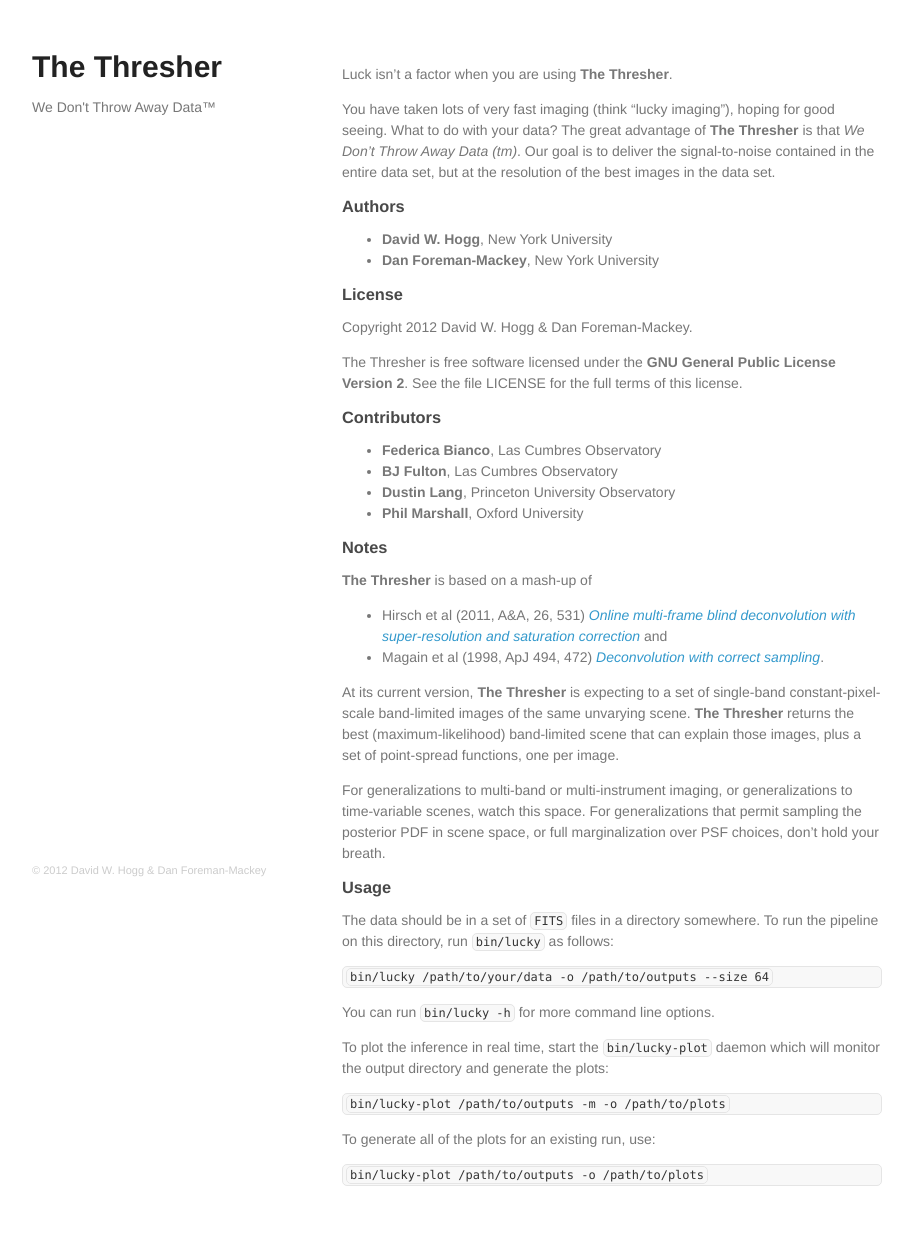
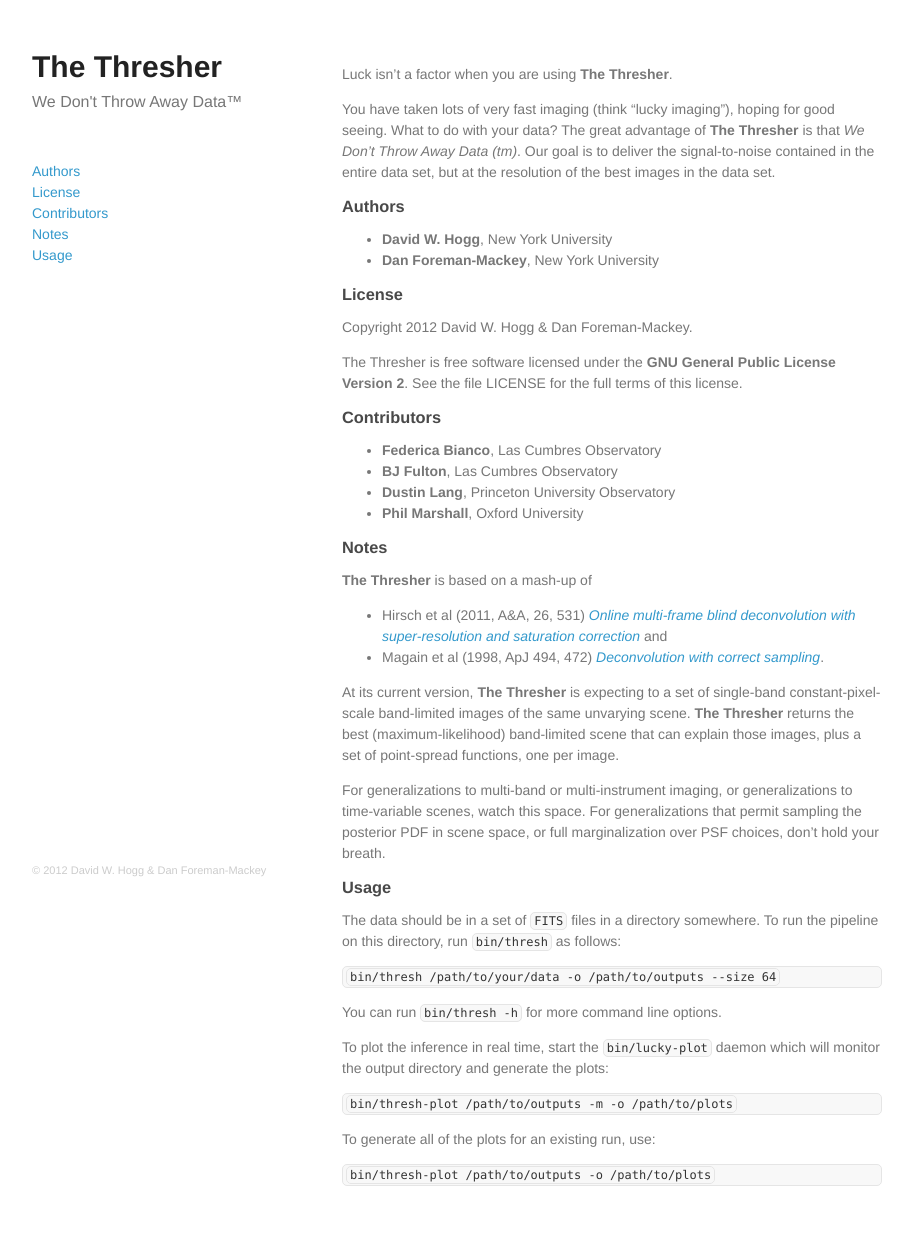
Before and after one commit to davidwhogg/TheThresher, a Jekyll site: the page built from index.md, in a window 1280 px wide. Shown: the whole page, without its empty margins (183-1096 px from the left). Built offline with Jekyll 4.4.1, drawn with Linux system fonts in a browser that asks for light colours.

Commit message:
updating bin name in the usage section

````diff
--- a/_layouts/default.html
+++ b/_layouts/default.html
@@ -15,7 +15,12 @@
     <div class="container">
         <header>
             <h1>The Thresher</h1>
-            <p>We Don't Throw Away Data&trade;</p>
+            <h2>We Don't Throw Away Data&trade;</h2>
+            <ul class="sidelinks">
+                {% for sect in page.sections %}
+                <li><a href="#{{ sect | downcase | replace: ' ', '-' }}">{{ sect }}</a></li>
+                {% endfor %}
+            </ul>
         </header>
 
         <section>
--- a/assets/thresher.css
+++ b/assets/thresher.css
@@ -8,7 +8,7 @@ body {
 
 h1, h2, h3, h4, h5, h6 {
     color: #222;
-    margin: 0;
+    margin: 0 0 10px;
     padding: 0;
 }
 
@@ -19,6 +19,12 @@ h1, h2, h3 {
 h1 {
     font-size: 30px;
     font-weight: 600;
+}
+
+h2 {
+    color: #777;
+    font-size: 16px;
+    font-weight: 300;
 }
 
 h3, h4, h5, h6 {
@@ -41,11 +47,16 @@ code, pre {
     color: #333;
     font-size: 12px;
     padding: 1px 3px;
-
     background: #f8f8f8;
     border-radius: 5px;
     border: 1px solid #e5e5e5;
     overflow-x: auto;
+}
+
+.sidelinks {
+    list-style: none;
+    margin: 20px 0;
+    padding: 0;
 }
 
 /* LAYOUT */
@@ -65,6 +76,10 @@ header {
     position: fixed;
 }
 
+header h2 {
+    margin-bottom: 50px;
+}
+
 footer {
     float: left;
     width: 250px;
--- a/index.md
+++ b/index.md
@@ -1,5 +1,6 @@
 ---
 layout: default
+sections: ["Authors", "License", "Contributors", "Notes", "Usage"]
 ---
 
 Luck isn't a factor when you are using **The Thresher**.
@@ -52,23 +53,23 @@ or full marginalization over PSF choices, don't hold your breath.
 ### Usage
 
 The data should be in a set of `FITS` files in a directory somewhere.
-To run the pipeline on this directory, run `bin/lucky` as follows:
+To run the pipeline on this directory, run `bin/thresh` as follows:
 
 ```
-bin/lucky /path/to/your/data -o /path/to/outputs --size 64
+bin/thresh /path/to/your/data -o /path/to/outputs --size 64
 ```
 
-You can run `bin/lucky -h` for more command line options.
+You can run `bin/thresh -h` for more command line options.
 
 To plot the inference in real time, start the `bin/lucky-plot` daemon
 which will monitor the output directory and generate the plots:
 
 ```
-bin/lucky-plot /path/to/outputs -m -o /path/to/plots
+bin/thresh-plot /path/to/outputs -m -o /path/to/plots
 ```
 
 To generate all of the plots for an existing run, use:
 
 ```
-bin/lucky-plot /path/to/outputs -o /path/to/plots
+bin/thresh-plot /path/to/outputs -o /path/to/plots
 ```
````
Also changed, not shown: other parts of _layouts/default.html (+1 -1 lines).
